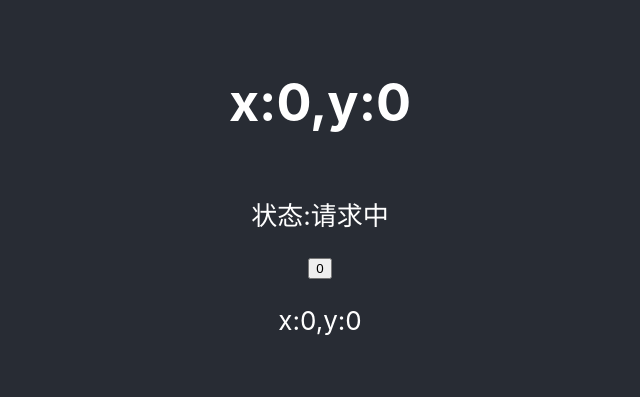
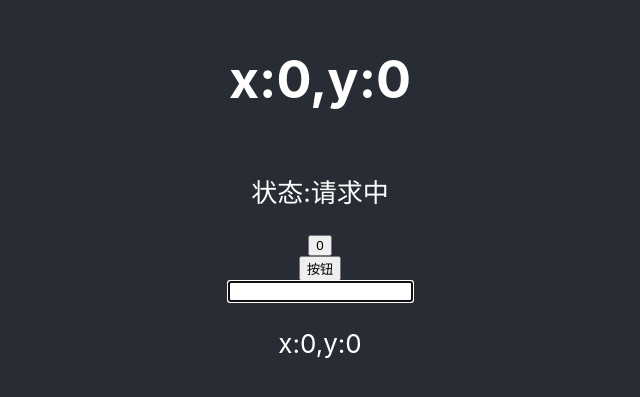
Before and after one commit to MrRabbit1993/react-ts, a React (Create React App) app: page / in a window 1280 px wide. Shown: the part 201-598 px from the top of the page, without its empty margins (320-960 px from the left). Built offline with nearby package versions, Linux system fonts and the light colour scheme; no server answers.

Commit message:
feat: 使用useRef

```diff
--- a/src/App.tsx
+++ b/src/App.tsx
@@ -10,7 +10,7 @@ interface DataSource {
 }
 function App() {
   const point = useMousePosition()
-  const [loading, data] = useUrlLoader('https://dog.ceo/api/breeds/image/random', [point.x])
+  const [loading, data] = useUrlLoader('https://dog.ceo/api/breeds/image/random')
   const dataSource = data as DataSource
   return (
     <div className="App">
--- a/src/LikeButton.tsx
+++ b/src/LikeButton.tsx
@@ -1,16 +1,36 @@
-import React, { useState, FC, useEffect } from 'react'
+import React, { useState, FC, useEffect, useRef } from 'react'
 const LikeButton: FC = () => {
   const [count, setCount] = useState(0)
+  const couts = useRef(0)
+  const inputDom = useRef<HTMLInputElement>(null)
+  function handler() {
+    setTimeout(() => {
+      alert(couts.current)
+    }, 3000)
+  }
+  useEffect(() => {
+    console.log('查找结点')
+    if (inputDom.current) {
+      console.log(inputDom.current)
+      inputDom.current.focus()
+      console.log('聚合')
+    }
+  })
   useEffect(() => {
     document.title = `当前title${count}次`
   })
   return (
+    <>
       <button
         onClick={() => {
           setCount(count + 1)
+          couts.current++
         }}>
         {count}
       </button>
+      <button onClick={handler}>按钮</button>
+      <input ref={inputDom} />
+    </>
   )
 }
 export default LikeButton
```
Also changed, not shown: 1 other file (tests, documents, lock files or other folders). Lines whose indentation alone changed are shown as unchanged.
